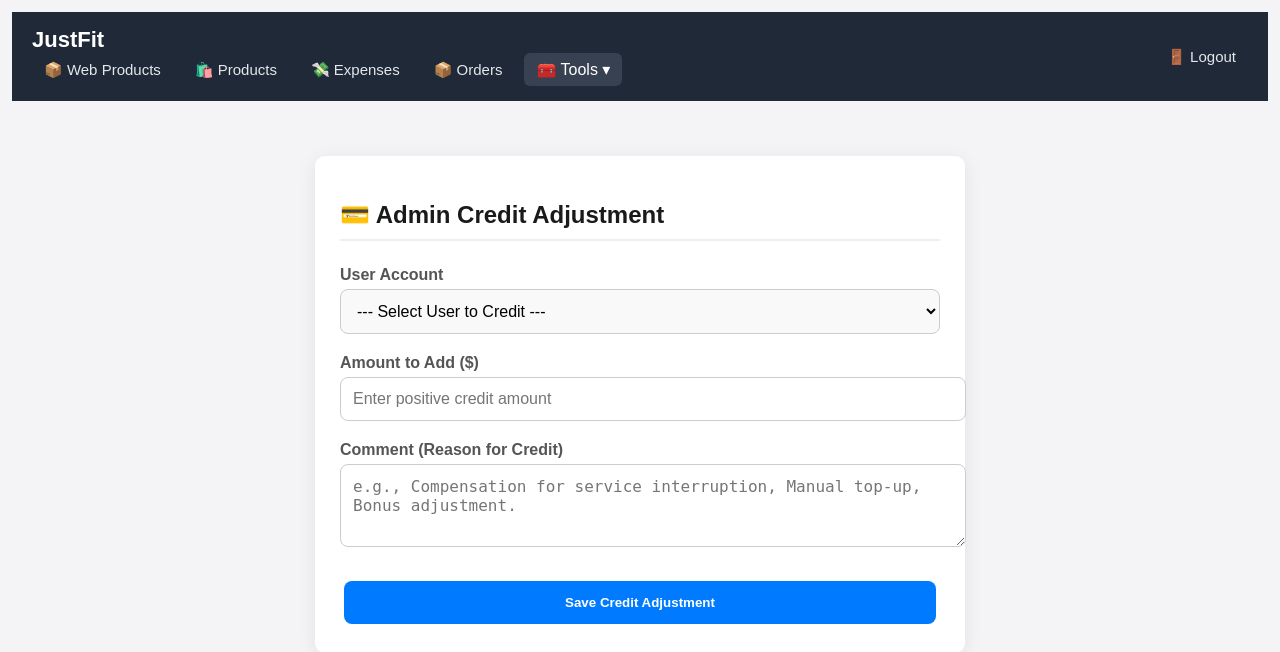
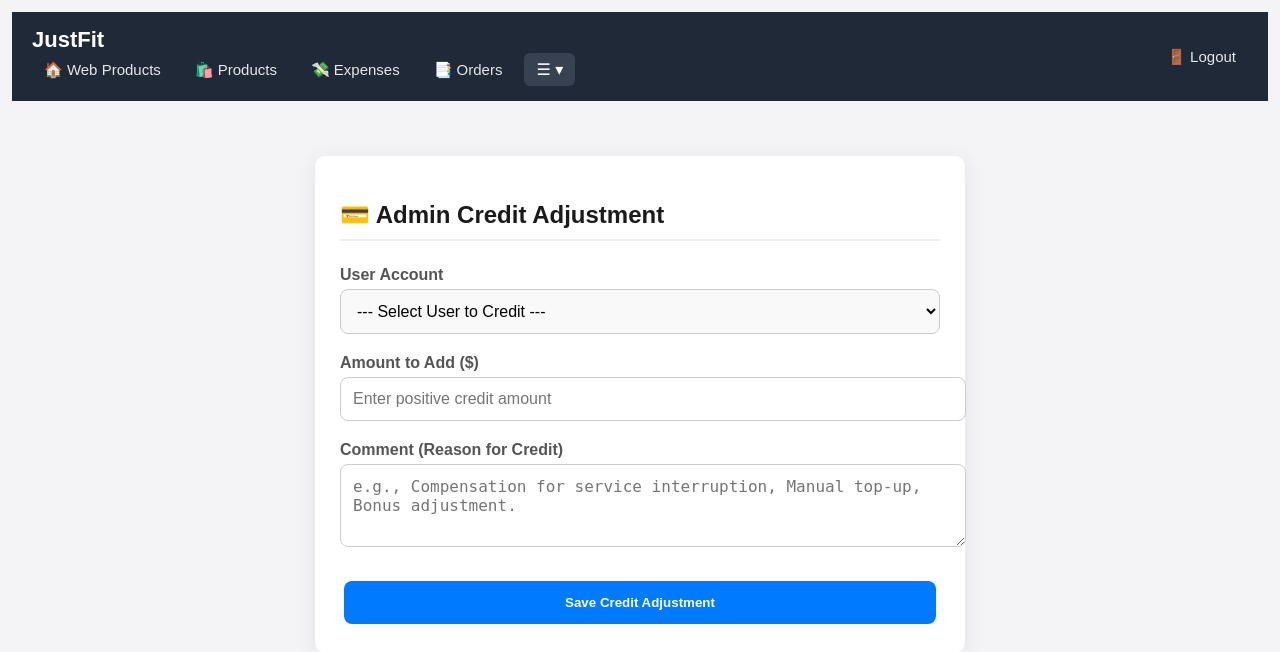
Before and after one commit to justfit666/justfit, a Django app: page /credit/add/ in a window 1280 px wide. Shown: the top 652 px of the page. Run offline with Django 4.2, Linux system fonts and the light colour scheme; the visitor is signed in with stand-in values (Sample User, id 1); data comes from the database, SQL or seed files in the repository.

Commit message:
updatemed

```diff
--- a/shop/templates/base.html
+++ b/shop/templates/base.html
@@ -126,16 +126,16 @@
 
         <nav>
    <!-- Visible to everyone -->
-<a href="{% url 'shop:product_list' %}">📦 Web Products</a>
+<a href="{% url 'shop:product_list' %}">🏠 Web Products</a>
 
 {% if user.is_authenticated and user.is_staff %}
     <!-- Admin-only links -->
     <a href="{% url 'shop:product_table' %}">🛍️ Products</a>
     <a href="{% url 'shop:expense_list' %}">💸 Expenses</a>
-    <a href="{% url 'shop:admin_order_list' %}">📦 Orders</a>
+    <a href="{% url 'shop:admin_order_list' %}">📑  Orders</a>
 
     <div class="dropdown">
-        <div class="dropbtn">🧰 Tools ▾</div>
+        <div class="dropbtn">☰ ▾</div>
         <div class="dropdown-content">
             <a href="{% url 'shop:fast_add_product' %}">⚡ Fast Add</a>
             <a href="{% url 'shop:balance' %}">💰 Balance Expense</a>
```
